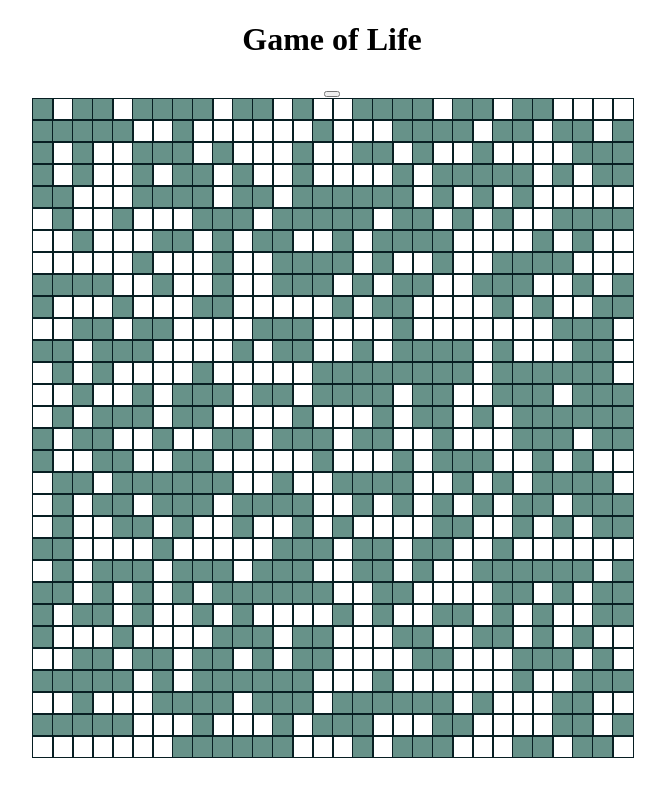
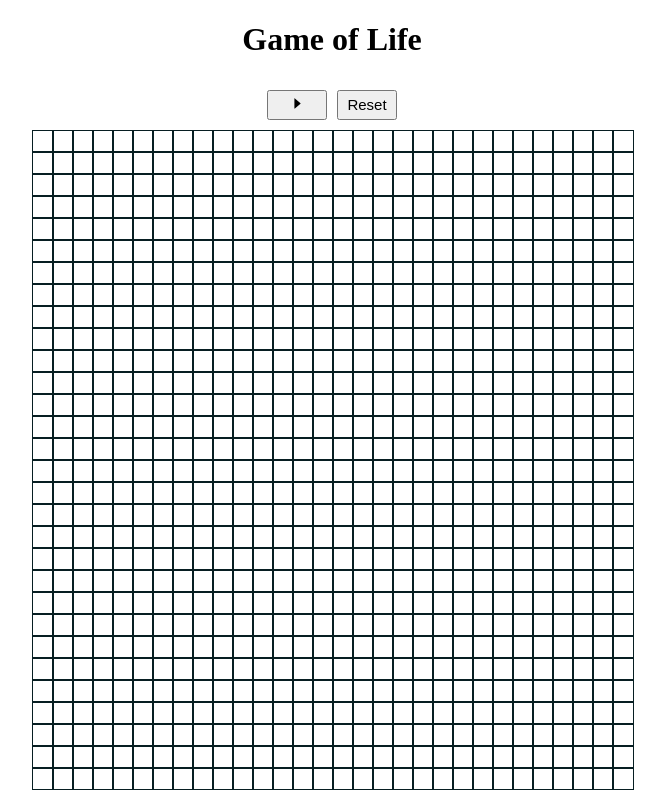
Before and after one commit to zhangn356/gameOfLife, a React (Vite) app: page / in a window 1280 px wide. Shown: the whole page, without its empty margins (308-973 px from the left). Built offline with nearby package versions, Linux system fonts and the light colour scheme.

Commit message:
game functionality - changing cells

```diff
--- a/package.json
+++ b/package.json
@@ -14,9 +14,9 @@
   "author": "Nancy Zhang",
   "license": "ISC",
   "dependencies": {
-    "google-map-react": "^2.2.0",
     "react": "^18.2.0",
-    "react-dom": "^18.2.0"
+    "react-dom": "^18.2.0",
+    "react-icons": "^4.8.0"
   },
   "devDependencies": {
     "@vitejs/plugin-react": "^3.1.0",
--- a/src/App.jsx
+++ b/src/App.jsx
@@ -1,12 +1,12 @@
 import React from "react";
 import { createRoot } from "react-dom/client";
-import Board from './Board.jsx'
+import Board from "./Board.jsx";
 
 const App = () => {
-    return (
+  return (
     <div>
-        <h1> Game of Life </h1>
-        <Board row = {30} col = {30}/>
+      <h1> Game of Life </h1>
+      <Board rows = {30} cols = {30} />
     </div>
   );
 };
--- a/src/Board.jsx
+++ b/src/Board.jsx
@@ -1,46 +1,89 @@
-import { useState } from 'react'
+import { useState, useRef, useCallback, useEffect } from "react";
+import { AiFillCaretRight, AiOutlinePause } from "react-icons/ai";
 
-export default function Board({row, col}){
-    const randomGrid = () => {
-        const rows = [];
-        for (let i = 0; i < row; i++){
-            rows.push(Array.from(Array(col), () =>
-                Math.floor(Math.random() * 2)
-            ))
+
+export default function Board({ rows, cols }) {
+
+      const [grid, setGrid] = useState(() => {
+        const gridRows = [];
+        for (let i = 0; i < rows; i++) {
+          gridRows.push(Array.from(Array(cols), () => 0 ));
         }
-        return rows;
-    };
+        return gridRows;
+    });
 
-    const [ grid, setGrid ] = useState(() => {
-        return randomGrid();
+    const [started, setStart] = useState(false);
+    const startedRef = useRef(started);
+    startedRef.current = started;
+
+   //represents the eight neighbors surrounding a cell
+   const positions = [
+    [0, 1],
+    [0, -1],
+    [1, -1],
+    [-1, 1],
+    [1, 1],
+    [-1, -1]
+    [1, 0],
+    [-1, 0]
+  ];
+
+  const startGame = () => {
+    if (!startedRef.current) return;
+    setGrid((g) => {
+      const newGrid = g.map((row, i) =>{
+        return row.map((cell, j) => {
+          let neighbors = 0;
+          positions.forEach((position) => {
+            const x = i + position[0];
+            const y = j + position[1];
+            //if neighbor cell is within the bounds of board
+            if (x >= 0 && x < rows && y >=0 && y < cols){
+              //reassign neighbors to the sum of itself and the neighbor cell
+              neighbors += g[x][y]
+            }
           })
+          //any live cell with fewer than 2 live neighbors or more than 3 neighbors dies
+          if (neighbors < 2 || neighbors > 3) return 0;
+          //any dead cell with exactly three neighbors becomes alive
+          if (neighbors === 3) return 1;
+          return g[i][j]
+        })
+      })
+      return newGrid;
+    })
+  }
 
-    const [ start, setStart ] = useState(false);
 
-    const deadOrAlive = (row, col) =>{
-        const newGrid = [ ... grid ];
+  const deadOrAlive = (row, col) => {
+    const newGrid = [...grid];
     newGrid[row][col] = newGrid[row][col] ? 0 : 1;
     setGrid(newGrid);
-    }
+  };
 
   //Accessibility: allows users to navigate through grid cells using keyboard (tab and arrows)
   //Toggle with 'Enter' key
-    const tabDeadOrAlive = (e, row, col ) => {
-        let newRow = row, newCol = col;
-        if (e.key === 'ArrowUp' || e.key === 'ArrowDown'
-        || e.key === 'ArrowLeft' || e.key === 'ArrowRight'){
+  const tabDeadOrAlive = (e, row, col) => {
+    let newRow = row,
+      newCol = col;
+    if (
+      e.key === "ArrowUp" ||
+      e.key === "ArrowDown" ||
+      e.key === "ArrowLeft" ||
+      e.key === "ArrowRight"
+    ) {
       e.preventDefault();
       switch (e.key) {
-                case 'ArrowUp':
+        case "ArrowUp":
           newRow = newRow === 0 ? grid.length - 1 : newRow - 1;
           break;
-                case 'ArrowDown':
+        case "ArrowDown":
           newRow = newRow === grid.length - 1 ? 0 : newRow + 1;
           break;
-                case 'ArrowLeft':
+        case "ArrowLeft":
           newCol = newCol === 0 ? grid[0].length - 1 : newCol - 1;
           break;
-                case 'ArrowRight':
+        case "ArrowRight":
           newCol = newCol === grid[0].length - 1 ? 0 : newCol + 1;
           break;
         default:
@@ -52,39 +95,79 @@ export default function Board({row, col}){
         newCell.focus();
       }
     }
-        if (e.key === 'Enter'){
+    if (e.key === "Enter") {
       e.preventDefault();
-            deadOrAlive(newRow, newCol)
+      deadOrAlive(newRow, newCol);
     }
-    }
-    return(
-        <>
-        <button> </button>
-        <div className = 'board' role = 'grid'>
-        {
-        grid.map((rows, rowIndex) =>
-        rows.map((col, colIndex) =>
-            <div className = {`cell ${col ? 'alive' : ''}`}
-            id = {`cell-${rowIndex}-${colIndex}`}
-            role = 'gridcell'
-            key = {`${rowIndex}${colIndex}`}
-            aria-label = {col ? 'alive cell' : 'dead cell'}
-            onClick = {() => {
-                deadOrAlive(rowIndex, colIndex)
+  };
+
+  return (
+    <div className = 'game'>
+    <div className = 'gameControls'>
+      <button
+        className="gameButton"
+        aria-label = { started ? 'Pause Game' : 'Start Game'}
+        title = { started? 'Pause' : 'Start' }
+        onClick={() => {
+            setStart(!started)
+            if (!started) startedRef.current = true;
+            setInterval(() => {
+              startGame()
+            }, 1000)
+        }}
+      >
+        {started ? <AiOutlinePause/> : <AiFillCaretRight />}
+      </button>
+
+      <button
+      className= 'gameButton'
+      aria-label = 'Reset Game'
+      title = 'Reset'
+      >
+      Reset
+      </button>
+      </div>
+
+      <div className="board"
+      style = {{gridTemplateColumns: `repeat(${cols}, 20px)`}}
+      role="grid">
+
+        {grid.map((row, rowIndex) =>
+          row.map((col, colIndex) => (
+            <div
+              className={`cell ${col ? "alive" : ""}`}
+              id={`cell-${rowIndex}-${colIndex}`}
+              role="gridcell"
+              key={`${rowIndex}${colIndex}`}
+              aria-label={col ? "alive cell" : "dead cell"}
+              onClick={() => {
+                deadOrAlive(rowIndex, colIndex);
               }}
               tabIndex={0}
-            onKeyDown = {(e) => {
-                tabDeadOrAlive(e, rowIndex, colIndex)
+              onKeyDown={(e) => {
+                tabDeadOrAlive(e, rowIndex, colIndex);
               }}
-            style = {{
+              style={{
                 width: 20,
                 height: 20,
-                border: '1px solid #071E22'
+                border: "1px solid #071E22",
               }}
             />
           ))
+        )}
+
+      </div>
+
+    </div>
+  );
 }
-      </div>
-      </>
-    )
-}
+
+
+
+   // const randomGrid = () => {
+    //     const gridRows = [];
+    //     for (let i = 0; i < row; i++) {
+    //       gridRows.push(Array.from(Array(col), () => Math.floor(Math.random() * 2)));
+    //     }
+    //     return gridRows;
+    //   };
--- a/src/styles.css
+++ b/src/styles.css
@@ -4,13 +4,25 @@ body{
 
 .board {
     display: grid;
-    grid-template-columns: repeat(30, 20px);
+    /* grid-template-columns: repeat(30, 20px); */
     width: fit-content;
     margin: 0 auto;
 }
 
-/* backgroundColor: grid[rowIndex][colIndex] ? "#679289" : "", */
-
-.cell.alive{
+.cell.alive {
     background-color: #679289;
 }
+
+.gameControls{
+    display: flex;
+    align-items: center;
+    justify-content: center;
+}
+
+.gameButton {
+    height: 30px;
+    width: 60px;
+    font-size: 15px;
+    margin: 10px 5px;
+    cursor: pointer;
+}
```
Lines whose indentation alone changed are shown as unchanged.
